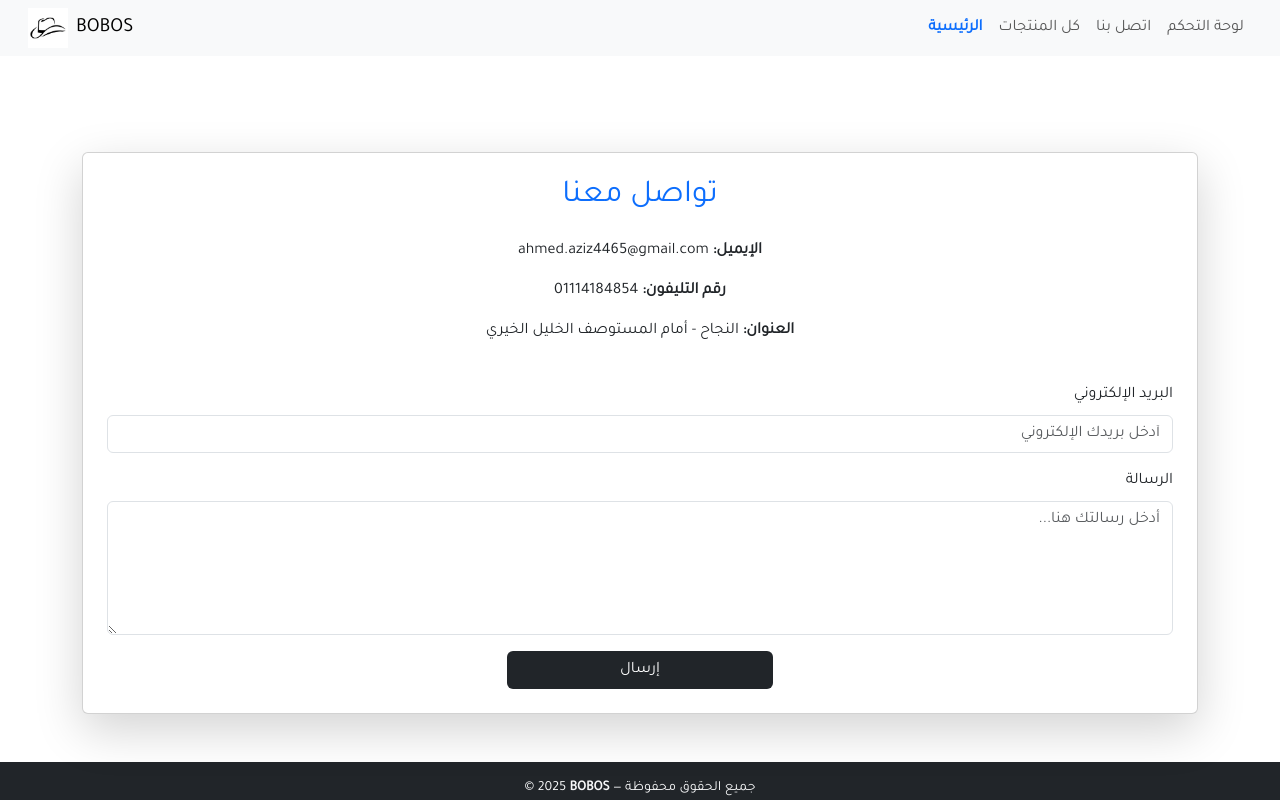
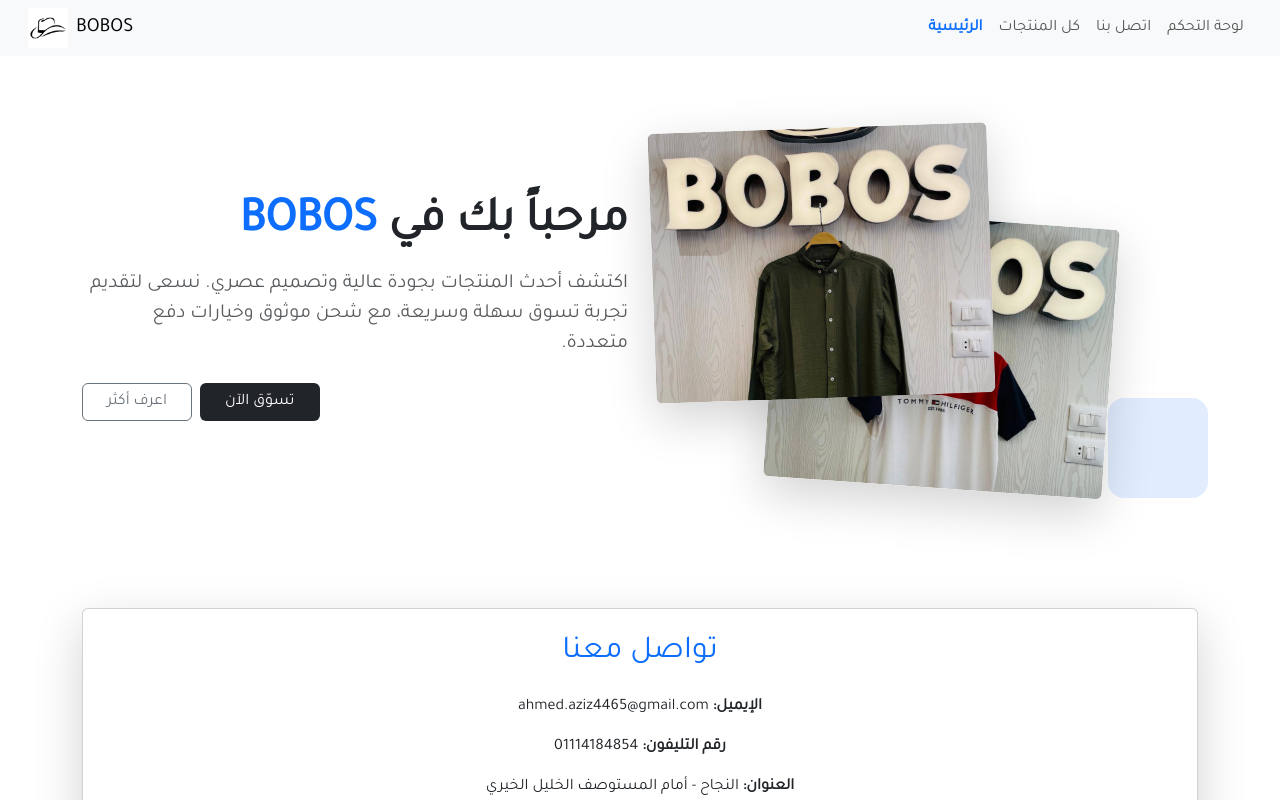
Before and after one commit to Abdelrhman745/Freelancing-project, a React (Vite) app in the folder Freelancing project/: page / in a window 1280 px wide. Shown: the top 800 px of the page. Built offline with nearby package versions, Linux system fonts and the light colour scheme.

Commit message:
hero section

```diff
--- /dev/null
+++ b/Freelancing project/src/Component/HomePage/Hero/Hero.css
@@ -0,0 +1,47 @@
+.hero-section {
+  font-family: Tajawal;
+}
+
+.hero-images {
+  height: 360px;
+}
+
+.hero-img-1 {
+  width: 62%;
+  height: 75%;
+  object-fit: cover;
+  top: 0;
+  left: 0;
+  transform: rotate(-2deg);
+  z-index: 2;
+}
+
+.hero-img-2 {
+  width: 62%;
+  height: 75%;
+  object-fit: cover;
+  bottom: 0;
+  left: 22%;
+  transform: rotate(4deg);
+  z-index: 1;
+}
+
+.hero-decor {
+  width: 100px;
+  height: 100px;
+  bottom: -10px;
+  right: -10px;
+  opacity: 0.12;
+}
+
+@media (max-width: 992px) {
+  .hero-images {
+    height: 300px;
+  }
+
+  .hero-img-1,
+  .hero-img-2 {
+    width: 70%;
+    height: 70%;
+  }
+}
--- /dev/null
+++ b/Freelancing project/src/Component/HomePage/Hero/Hero.jsx
@@ -0,0 +1,48 @@
+import React from "react";
+import img1 from "../../../assets/photos/1.jpg";
+import img2 from "../../../assets/photos/2.jpg";
+import "./Hero.css";
+
+export default function Hero() {
+  return (
+    <section className="container py-5 hero-section" dir="rtl">
+      <div className="row align-items-center g-4">
+        {/* Left: images */}
+        <div className="col-12 col-lg-6">
+          <div className="position-relative hero-images">
+            <img
+              src={img1}
+              alt="صورة 1"
+              className="shadow-lg rounded position-absolute hero-img-1"
+            />
+            <img
+              src={img2}
+              alt="صورة 2"
+              className="shadow-lg rounded position-absolute hero-img-2"
+            />
+            <div className="bg-primary position-absolute rounded-4 hero-decor" />
+          </div>
+        </div>
+
+        {/* Right: text */}
+        <div className="col-12 col-lg-6 text-end">
+          <h1 className="display-5 fw-bold mb-3">
+            مرحباً بك في <span className="text-primary">BOBOS</span>
+          </h1>
+          <p className="lead text-muted mb-4">
+            اكتشف أحدث المنتجات بجودة عالية وتصميم عصري. نسعى لتقديم تجربة تسوق
+            سهلة وسريعة، مع شحن موثوق وخيارات دفع متعددة.
+          </p>
+          <div className="d-flex justify-content-end gap-2">
+            <a href="#products" className="btn bg-dark text-white px-4">
+              تسوّق الآن
+            </a>
+            <a href="#about" className="btn btn-outline-secondary px-4">
+              اعرف أكثر
+            </a>
+          </div>
+        </div>
+      </div>
+    </section>
+  );
+}
--- /dev/null
+++ b/Freelancing project/src/Component/HomePage/Home.jsx
@@ -0,0 +1,10 @@
+import React from "react";
+import Hero from "./Hero/Hero";
+
+export default function Home() {
+  return (
+    <>
+      <Hero />
+    </>
+  );
+}
--- a/Freelancing project/src/main.jsx
+++ b/Freelancing project/src/main.jsx
@@ -9,17 +9,14 @@
 import "./index.css"
 
 import Layout from "./Layout/Layout.jsx";
+import Home from "./Component/HomePage/Home.jsx";
 
 const Routs = createBrowserRouter([
   {
     path:"",
     element: <Layout />,
     children: [
-      // {path:"home" ,element:<Home/>},
-      // {path:"allproducts" ,element:<Allproducts/>},
-
-      { path: "welcome", element: <h1>Welcome</h1> },
-      { path: "boda", element: <h1>bodaaa</h1> },
+      { index: true, element: <Home /> },
     ],
   },
 ]);
```
